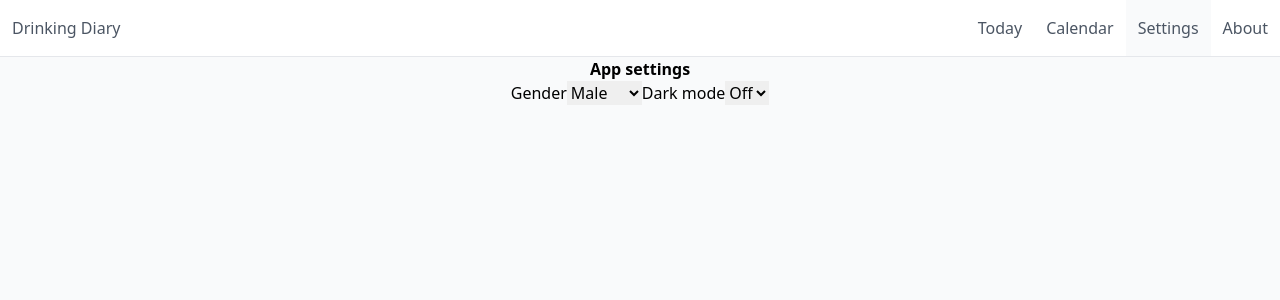
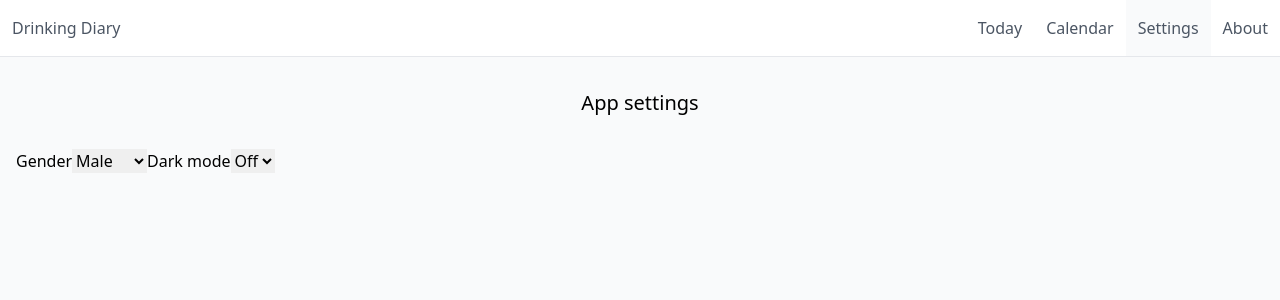
Before and after one commit to mpszymanski/drinking-diary, a React (Create React App) app: page /settings in a window 1280 px wide. Shown: the top 300 px of the page. Built offline with nearby package versions, Linux system fonts and the light colour scheme.

Commit message:
Add CSS styles to headers and pages

```diff
--- a/src/App.tsx
+++ b/src/App.tsx
@@ -8,7 +8,7 @@ function App(): JSX.Element {
   return (
     <div className="relative w-screen h-screen bg-gray-50 flex flex-col md:flex-col-reverse">
       <Router>
-        <div className="flex-1">
+        <div className="flex-1 container mx-auto px-4 mx:px-0">
           <Switch>
             {routes.map((route) => (
               <Route key={route.name} path={route.path} exact={route.exact}>
--- a/src/components/DefaultProps.interface.ts
+++ b/src/components/DefaultProps.interface.ts
@@ -1,3 +1,6 @@
+import { FunctionComponent } from "react";
+
 export default interface DefaultProps {
   className?: string;
+  children?: FunctionComponent | string;
 }
--- /dev/null
+++ b/src/components/layout/Header.tsx
@@ -0,0 +1,14 @@
+import React from "react";
+import DefaultPropsInterface from "../DefaultProps.interface";
+
+export default function Header(props: HeaderProps): JSX.Element {
+  const { children } = props;
+
+  return (
+    <header className="w-full my-8">
+      <h2 className="text-center text-xl">{children}</h2>
+    </header>
+  );
+}
+
+type HeaderProps = DefaultPropsInterface;
--- a/src/features/about/AboutPage.tsx
+++ b/src/features/about/AboutPage.tsx
@@ -1,5 +1,10 @@
 import React from "react";
+import Header from "../../components/layout/Header";
 
 export default function AboutPage(): JSX.Element {
-  return <div className="text-center">App about</div>;
+  return (
+    <div>
+      <Header>App about</Header>
+    </div>
+  );
 }
--- a/src/features/calendar/DiaryCalendarPage.tsx
+++ b/src/features/calendar/DiaryCalendarPage.tsx
@@ -1,5 +1,10 @@
 import React from "react";
+import Header from "../../components/layout/Header";
 
 export default function DiaryCalendarPage(): JSX.Element {
-  return <div className="text-center">App calendar</div>;
+  return (
+    <div>
+      <Header>App calendar</Header>
+    </div>
+  );
 }
--- a/src/features/diaryEntry/DiaryEntryPage.tsx
+++ b/src/features/diaryEntry/DiaryEntryPage.tsx
@@ -1,5 +1,10 @@
 import React from "react";
+import Header from "../../components/layout/Header";
 
 export default function DiaryEntryPage(): JSX.Element {
-  return <div className="text-center">App home</div>;
+  return (
+    <div>
+      <Header>App home</Header>
+    </div>
+  );
 }
--- a/src/features/settings/SettingsPage.tsx
+++ b/src/features/settings/SettingsPage.tsx
@@ -5,6 +5,7 @@ import { SelectOption } from "../../components/form/FormSelect.interface";
 import { setGender, setDarkMode } from "./settingsSlice";
 import { RootState } from "../../app/rootReducer";
 import { useAppDispatch } from "../../app/store";
+import Header from "../../components/layout/Header";
 
 export default function SettingsPage(): JSX.Element {
   const gender = useSelector((state: RootState) => state.settings.gender);
@@ -23,8 +24,8 @@ export default function SettingsPage(): JSX.Element {
   ];
 
   return (
-    <div className="text-center">
-      <h1 className="font-bold">App settings</h1>
+    <div>
+      <Header>App settings</Header>
       <FormSelect
         name="gender"
         label="Gender"
```
Also changed, not shown: 1 other file (tests, documents, lock files or other folders).
